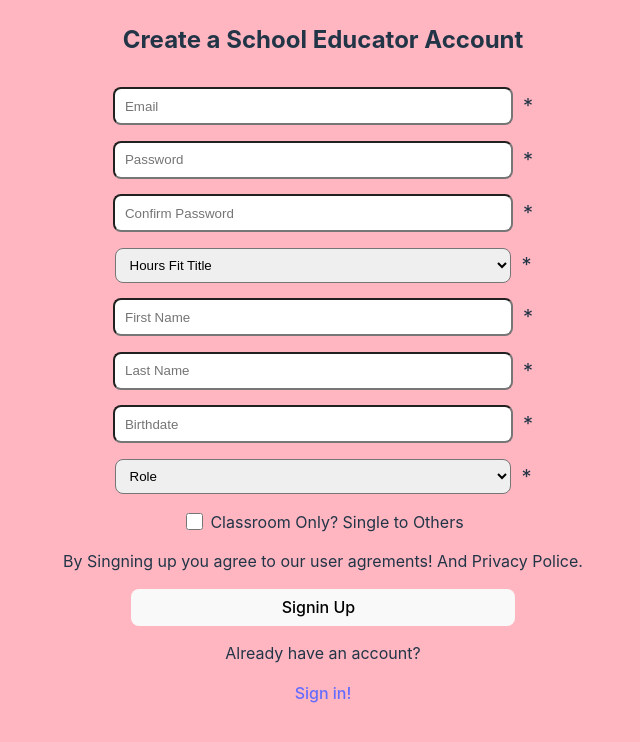
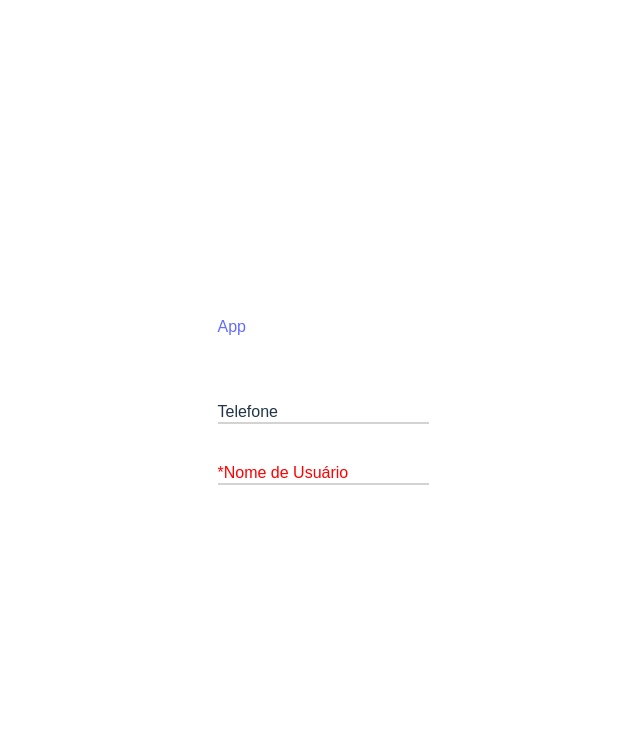
Before and after one commit to GustavoFSProg/test-cg-laytout, a React (Vite) app: page /exe in a window 1280 px wide. Shown: the top 742 px of the page, without its empty margins (317-957 px from the left). Built offline with nearby package versions, Linux system fonts and the light colour scheme.

Commit message:
input label dinamico tamanho

```diff
--- a/package.json
+++ b/package.json
@@ -12,6 +12,7 @@
     "@types/styled-components": "^5.1.26",
     "react": "^18.2.0",
     "react-dom": "^18.2.0",
+    "react-router-dom": "^6.4.3",
     "styled-components": "^5.3.6"
   },
   "devDependencies": {
--- a/src/App.tsx
+++ b/src/App.tsx
@@ -1,8 +1,11 @@
+import { Link } from 'react-router-dom'
 import { Container, Input, H2, Text, Button, ComboBox } from './styled.app'
 
 function App() {
   return (
     <Container>
+      <Link to="/exe">Exemplo</Link>
+
       <H2>Create a School Educator Account</H2>
       <div
         style={{
--- /dev/null
+++ b/src/Exemplo.tsx
@@ -0,0 +1,25 @@
+import { Link } from 'react-router-dom'
+import './exemplo.css'
+
+function Exemplo() {
+  return (
+    <>
+      <Link to="/">App</Link>
+      <br />
+      <br />
+      <br />
+
+   <div className="label-float">
+  <input type="text" placeholder=" "/>
+  <label>Telefone</label>
+</div>
+<br/>
+<div className="label-float">
+  <input type="text" placeholder=" " required/>
+  <label>Nome de Usuário</label>
+</div>
+    </>
+  )
+}
+
+export default Exemplo
--- /dev/null
+++ b/src/exemplo.css
@@ -0,0 +1,65 @@
+body {
+  font-family: sans-serif;
+  /* transform: scale(2); */
+  /* transform-origin: 0 0; */
+  height: 130px;
+  display: flex;
+  align-items: center;
+  justify-content: center;
+}
+
+.label-float {
+  position: relative;
+  padding-top: 13px;
+}
+
+.label-float input {
+  border: 0;
+  border-bottom: 2px solid lightgrey;
+  outline: none;
+  min-width: 180px;
+  font-size: 16px;
+  transition: all .3s ease-out;
+  -webkit-transition: all .3s ease-out;
+  -moz-transition: all .3s ease-out;
+  -webkit-appearance: none;
+  border-radius: 0;
+}
+
+.label-float input:focus {
+  border-bottom: 2px solid #3951b2;
+}
+
+.label-float input::placeholder {
+  color: transparent;
+}
+
+.label-float label {
+  pointer-events: none;
+  position: absolute;
+  top: 0;
+  left: 0;
+  margin-top: 13px;
+  transition: all .3s ease-out;
+  -webkit-transition: all .3s ease-out;
+  -moz-transition: all .3s ease-out;
+}
+
+.label-float input:required:invalid+label {
+  color: red;
+}
+
+.label-float input:focus:required:invalid {
+  border-bottom: 2px solid red;
+}
+
+.label-float input:required:invalid+label:before {
+  content: '*';
+}
+
+.label-float input:focus+label,
+.label-float input:not(:placeholder-shown)+label {
+  font-size: 13px;
+  margin-top: 0;
+  color: #3951b2;
+}
--- a/src/main.tsx
+++ b/src/main.tsx
@@ -1,10 +1,10 @@
 import React from 'react'
 import ReactDOM from 'react-dom/client'
-import App from './App'
+import Routing from './routes'
 import './index.css'
 
 ReactDOM.createRoot(document.getElementById('root') as HTMLElement).render(
   <React.StrictMode>
-    <App />
+    <Routing />
   </React.StrictMode>
 )
--- /dev/null
+++ b/src/routes.tsx
@@ -0,0 +1,18 @@
+import React from 'react'
+import { Route, BrowserRouter, Routes } from 'react-router-dom'
+import App from './App'
+import Exemplo from './Exemplo'
+
+function Routing() {
+  return (
+
+    <BrowserRouter >
+      <Routes >
+        <Route path="/" element={<App />} />
+        <Route path="/exe" element={<Exemplo />} />
+      </Routes>
+    </BrowserRouter>
+  )
+}
+
+export default Routing
--- a/tsconfig.json
+++ b/tsconfig.json
@@ -3,9 +3,9 @@
     "target": "ESNext",
     "useDefineForClassFields": true,
     "lib": ["DOM", "DOM.Iterable", "ESNext"],
-    "allowJs": false,
+    "allowJs": true,
     "skipLibCheck": true,
-    "esModuleInterop": false,
+    "esModuleInterop": true,
     "allowSyntheticDefaultImports": true,
     "strict": true,
     "forceConsistentCasingInFileNames": true,
```
Also changed, not shown: src/styled.app.ts (line endings or trailing spaces), 1 other file (tests, documents, lock files or other folders).
